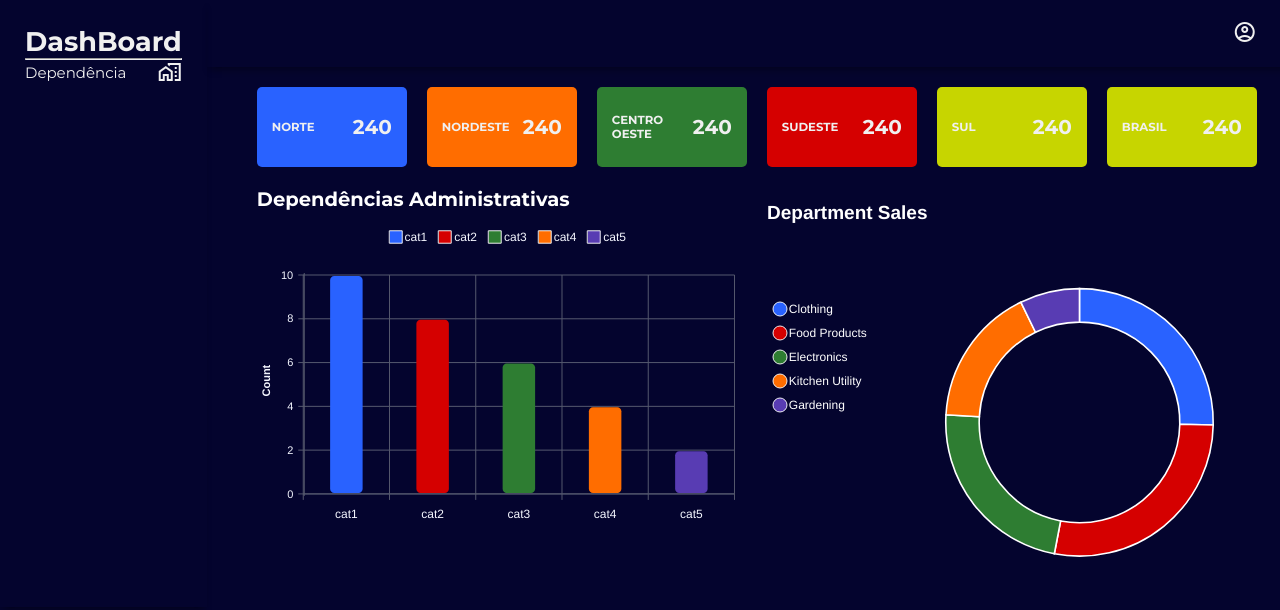
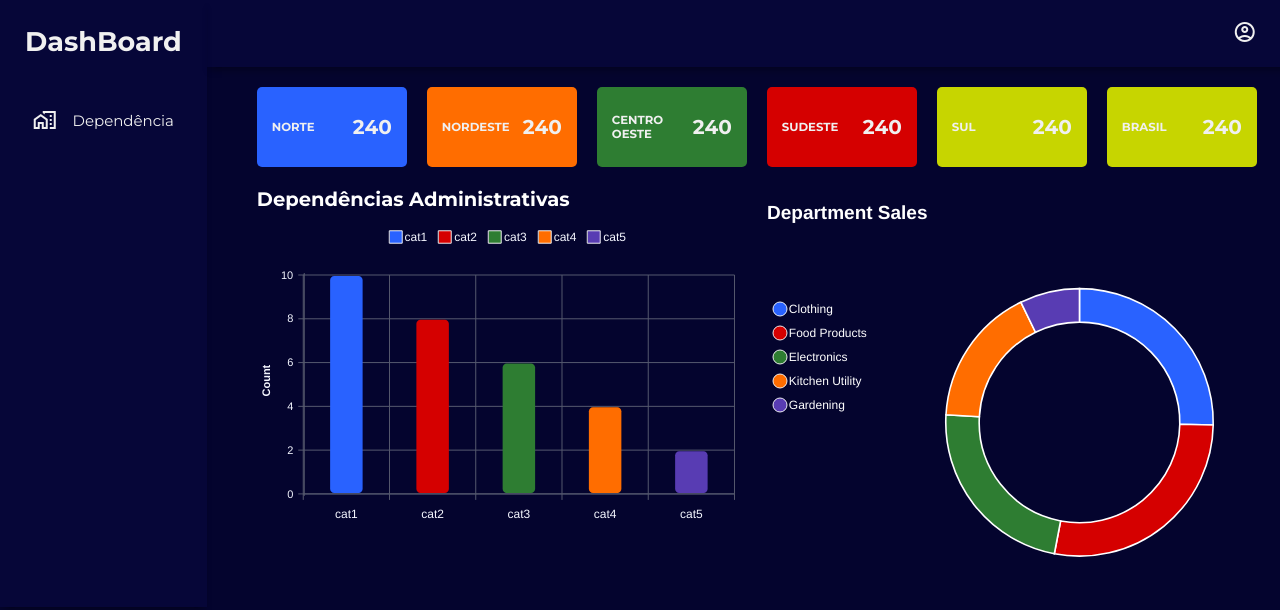
Before and after one commit to deboralais/pi2-dashboard, a website: page index.html in a window 1280 px wide. Shown: the top 610 px of the page. Drawn offline with nearby package versions, Linux system fonts and the light colour scheme.

Commit message:
finish layout

```diff
--- a/css/style.css
+++ b/css/style.css
@@ -23,6 +23,7 @@ body {
   background-color: var(--cor-primaria);
   color: var(--cor-fonte);
   font-family: var(--fonte);
+  height: 100%;
 }
 
 /* ====== Container ====== */
@@ -43,6 +44,7 @@ header {
 
   box-shadow: 0 6px 7px -3px rgba(0, 0, 0, 0.35);
   padding: 2rem 5rem;
+  background-color: #0c0c4d50;
 }
 
 .header-esq,
@@ -56,6 +58,8 @@ aside {
   display: none;
   padding: 2.5rem;
   box-shadow: 0 6px 7px -3px rgba(0, 0, 0, 0.35);
+  height: 100%;
+  background-color: #0c0c4d50;
 }
 ul {
   list-style: none;
@@ -64,10 +68,11 @@ ul {
   display: flex;
   align-items: center;
   vertical-align: baseline;
+  margin-bottom: 5rem;
 }
 ul > li {
   display: flex;
-  justify-content: space-between;
+  justify-content: space-around;
   align-items: center;
   vertical-align: baseline;
   font-size: 1.5rem;
--- a/index.html
+++ b/index.html
@@ -41,12 +41,12 @@
           <h1>DashBoard</h1>
           <span class="material-icons-outlined" id="close" onclick="fecharSidebar()">close</span>
         </div>
-        <hr>
+
         <nav>
           <ul class="sidebar-list">
             <li>
+              <span class="material-icons-outlined">home_work</span>
               Dependência
-              <span class="material-icons-outlined">home_work</span>
             </li>
           </ul>
         </nav>
```
